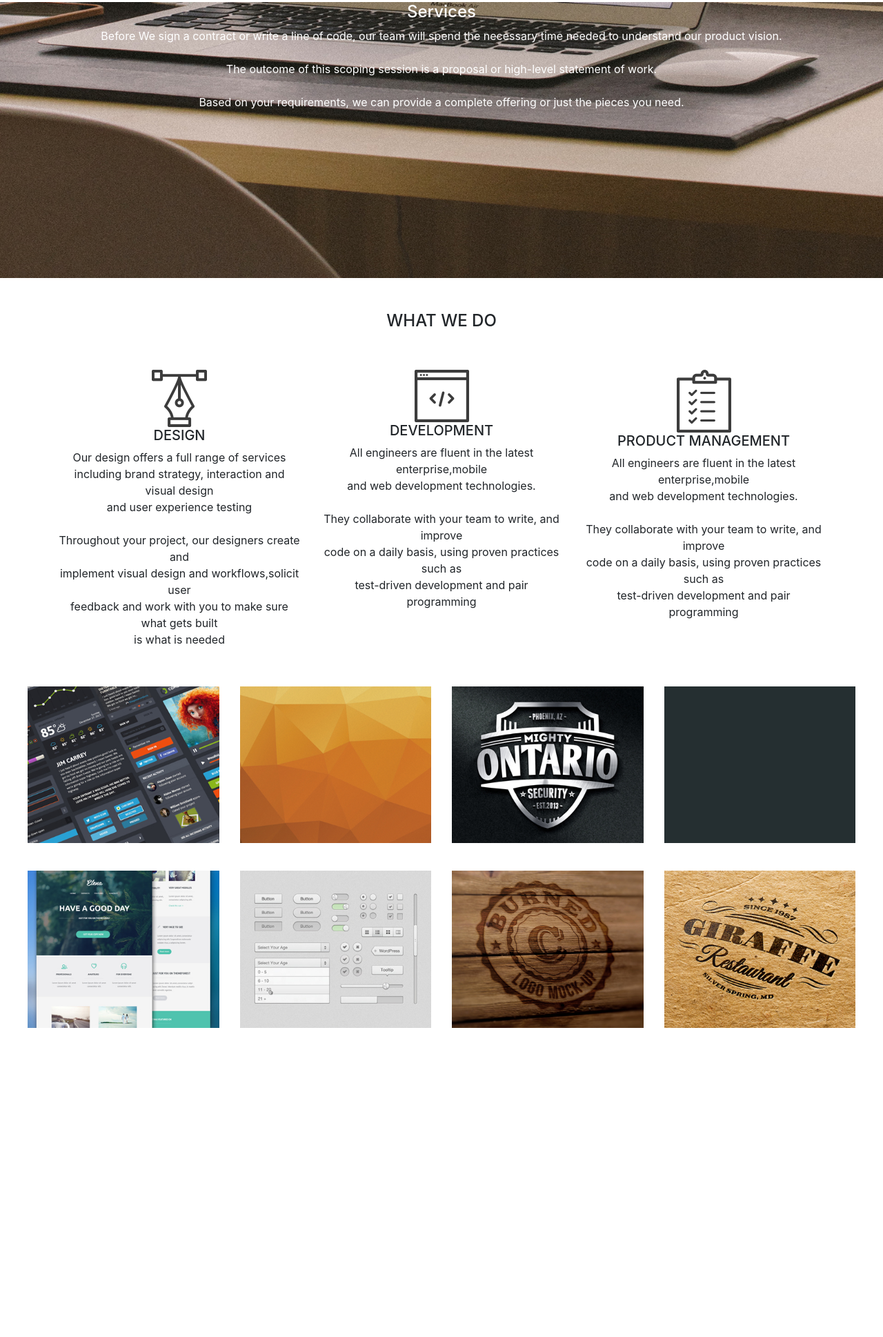
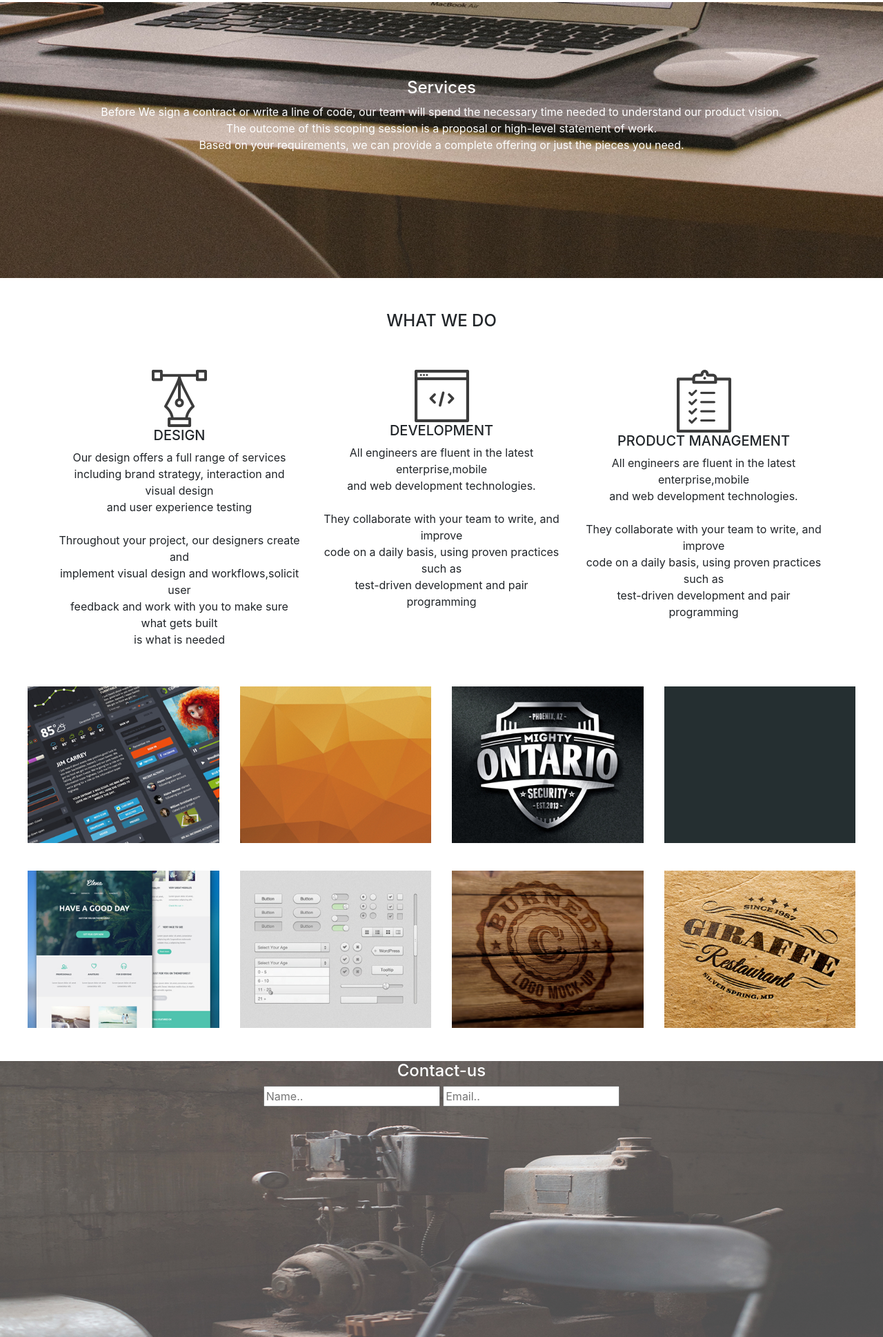
Before and after one commit to Wasike-Elvis/Delani-Studio, a plain HTML site: page index.html in a window 1280 px wide. Shown: the part 1010-2948 px from the top of the page at 69% size. Before the commit the page ends 2500 px from the top, so only its background shows below. Drawn offline with nearby package versions, Linux system fonts and the light colour scheme.

Commit message:
create contact section

```diff
--- a/css/styles.css
+++ b/css/styles.css
@@ -14,9 +14,18 @@ color: white;
     color: white;
     height: 50vh;
     }
+    .slide4{
+        background: url("../IP3-master/assets/backgrounds/c_image.jpg") center center/cover no-repeat;
+        text-align: center;
+        color: white;
+        height: 50vh;
+        }
 .PORTFOLIO{
     padding:0 40px;
 }
 .PORTFOLIO img{
     margin-top: 40px;
 }
+.Services{
+    padding-top: 110px;
+}
--- a/index.html
+++ b/index.html
@@ -9,7 +9,7 @@
     <link href="css/styles.css" rel="stylesheet" type="text/css">
     <script src="https://code.jquery.com/jquery-3.3.1.min.js"
         integrity="sha256-FgpCb/KJQlLNfOu91ta32o/NMZxltwRo8QtmkMRdAu8=" crossorigin="anonymous"></script>
-    <script src="js/scipts.js"></script>
+    <script src="js/scripts.js"></script>
     <title>Delani Studio</title>
 
 </head>
@@ -25,7 +25,7 @@
                 <P>AMAZING PEOPLE ARE MAKING AMAZING DESIGNS IN A FUN ENVIRONMENT</P>
                 <img src="IP3-master/assets/mouse_click.png">
             </div>
-        </DIV>
+        </div>
         <div class="about">
 
             <h4>ABOUT US</h4><br>
@@ -36,13 +36,13 @@
                 the user's needs and the products requirements.<br>
                 Then we help translate them into effective and elegant solutions</p>
         </div>
-        <DIV class="slide3">
+        <div class="slide3">
 
             <div class="Services">
                 <H4>Services</H4>
                 <p>Before We sign a contract or write a line of code, our team will spend the necessary time needed to
-                    understand our product vision.<br><br>The outcome of this scoping session is a proposal or
-                    high-level statement of work.<br><br>Based on your requirements, we can provide a complete offering
+                    understand our product vision.<br>The outcome of this scoping session is a proposal or
+                    high-level statement of work.<br>Based on your requirements, we can provide a complete offering
                     or just the pieces you need. </p>
             </div>
         </div><br><br>
@@ -94,6 +94,14 @@
             <img class="col-md-3" src="IP3-master/assets/portfolio/work6.jpg" alt="">
             <img class="col-md-3" src="IP3-master/assets/portfolio/work7.jpg" alt="">
             <img class="col-md-3" src="IP3-master/assets/portfolio/work8.jpg" alt="">
+        </div><br><br>
+        <div class="slide4">
+
+                <div class="Contact-us">
+                    <H4>Contact-us</H4>
+                <input type="text" placeholder="Name..">
+                <input type="text" placeholder="Email..">
+                </div>
             </div>
     </div>
 </body>
```
Also changed, not shown: js/scripts.css (deleted), js/scripts.js (added). Lines whose indentation alone changed are shown as unchanged.
